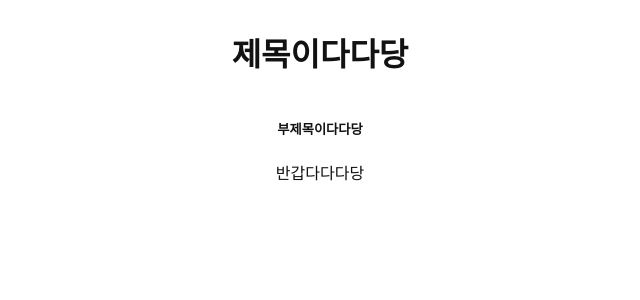
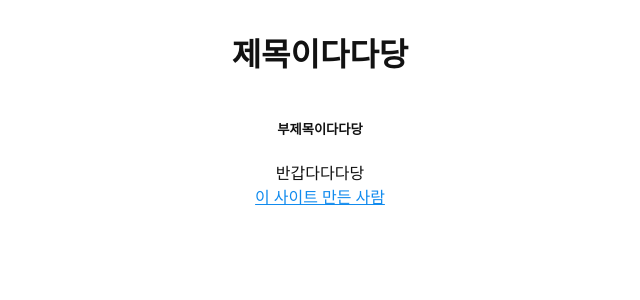
Before and after one commit to seondal/next-template, a Next.js app: page / in a window 1280 px wide. Shown: the top 300 px of the page, without its empty margins (320-960 px from the left). Built offline with nearby package versions, Linux system fonts and the light colour scheme.

Commit message:
📦 add :  이 사이트 만든 사람 링크 바로가기

```diff
--- a/src/app/globals.css
+++ b/src/app/globals.css
@@ -3,18 +3,25 @@
 @tailwind utilities;
 
 :root {
-  --foreground: #121212;
+  --font-family: -apple-system, BlinkMacSystemFont, "Segoe UI", Roboto, Oxygen-Sans, Ubuntu, Cantarell, "Helvetica Neue", sans-serif;
   --background: #ffffff;
+  --text: #121212;
+  --text-secondary: #999;
+  --link: #118bee;
 }
 
 @media (prefers-color-scheme: dark) {
   :root {
-    --foreground: #ffffff;
-    --background: #1E1E1E;
+    --text: #ffffff;
+    --background: #202124;
   }
 }
 
 body {
-  color: var(--foreground);
+  color: var(--text);
   background: var(--background);
 }
+
+a {
+  color: var(--link);
+}
--- a/src/app/layout.tsx
+++ b/src/app/layout.tsx
@@ -20,7 +20,9 @@ export default function RootLayout({
           {children}
         </main>
         <Analytics />
-        <footer></footer>
+        <footer className="flex flex-col justify-center items-center">
+          <a href="https://toss.me/seondal">이 사이트 만든 사람</a>
+        </footer>
       </body>
     </html>
   );
```
